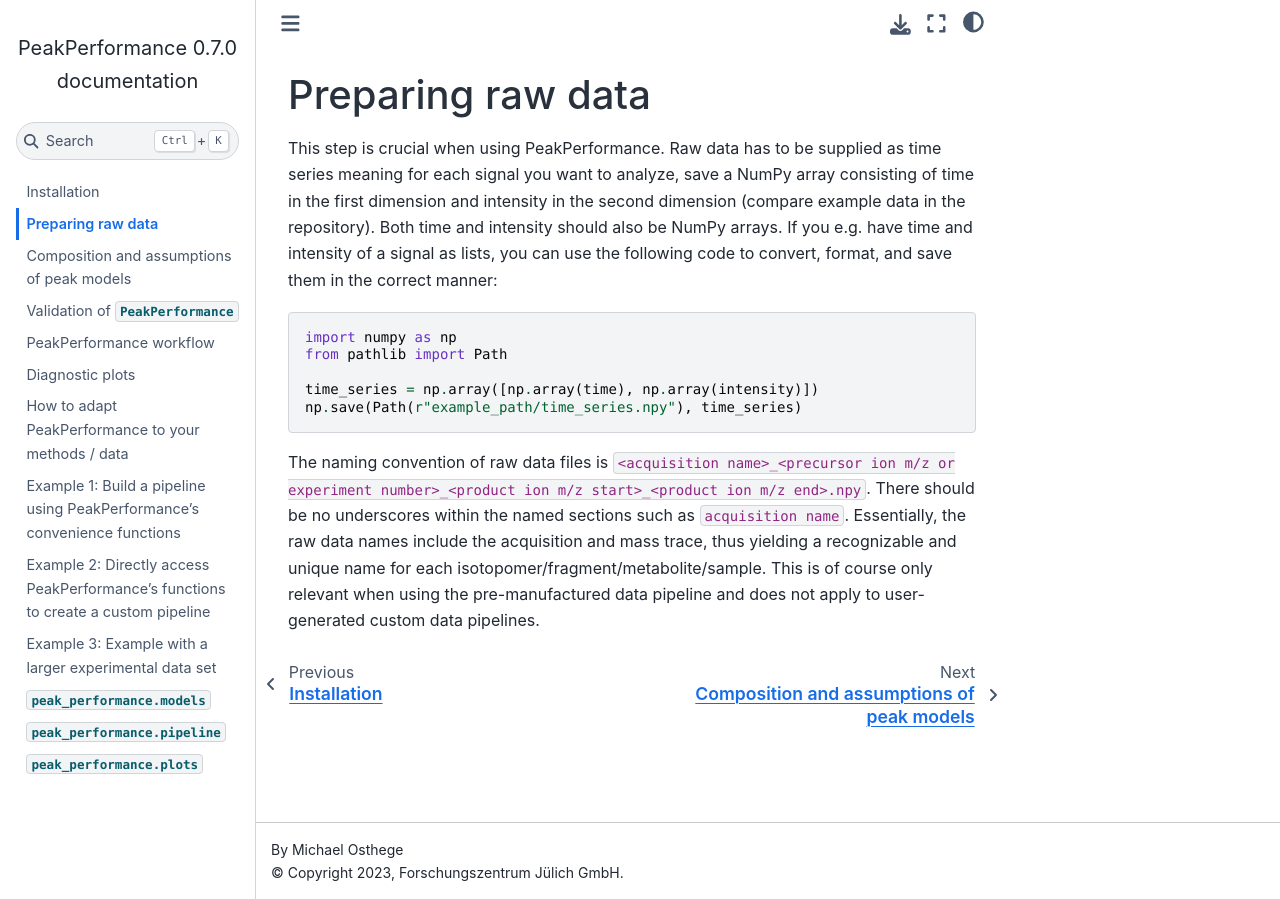
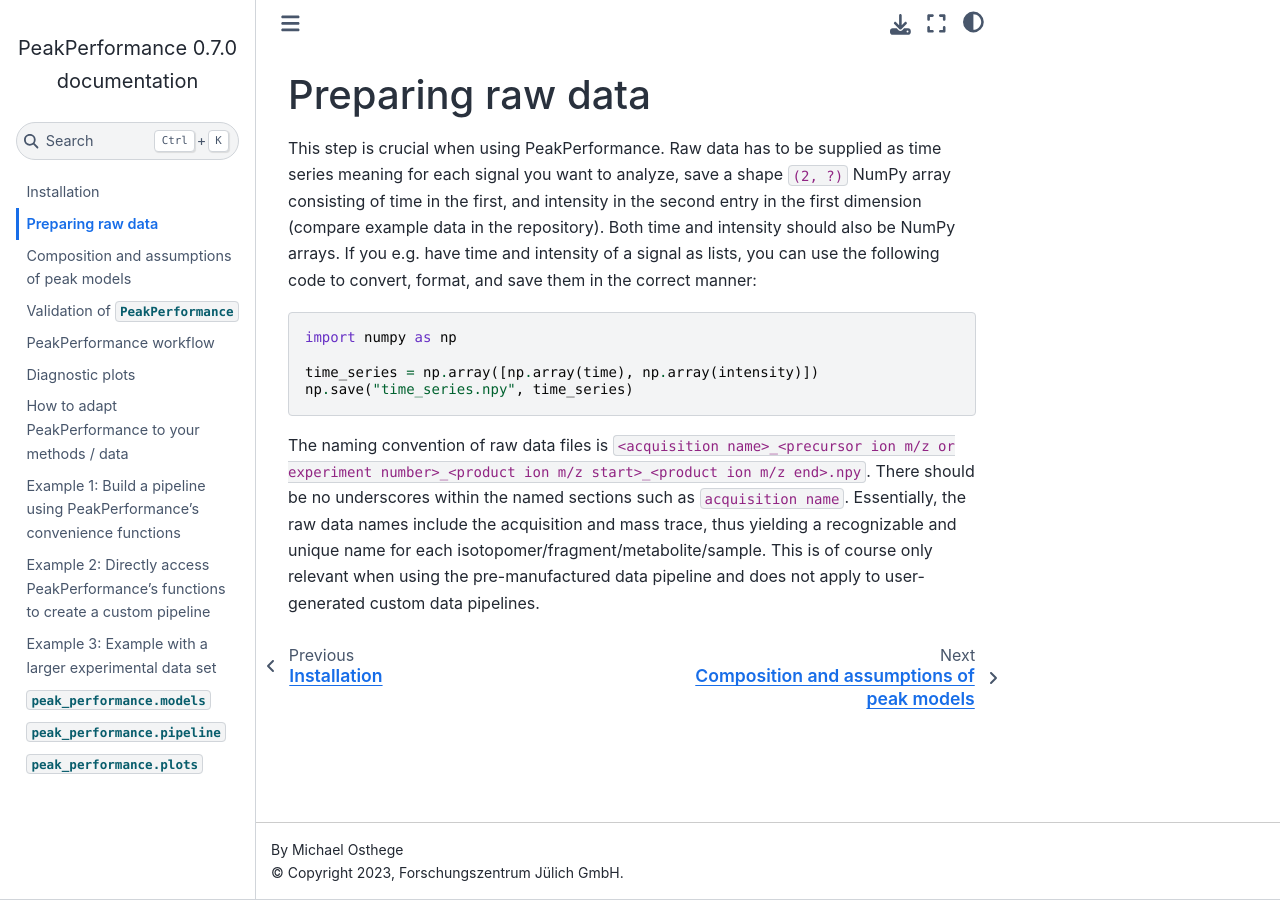
Before and after one commit to JuBiotech/peak-performance, a Sphinx documentation site: the page built from docs/source/markdown/Preparing_raw_data.md, in a window 1280 px wide. Built offline with Sphinx 7.4.7 and the Sphinx Book theme 1.1.4, drawn with Linux system fonts in a browser that asks for light colours; pages that are not in the unit, such as notebooks, are missing from menus.

Commit message:
Fix typos and simplify code example

````diff
--- a/docs/source/markdown/Preparing_raw_data.md
+++ b/docs/source/markdown/Preparing_raw_data.md
@@ -1,13 +1,15 @@
 # Preparing raw data
 
-This step is crucial when using PeakPerformance. Raw data has to be supplied as time series meaning for each signal you want to analyze, save a NumPy array consisting of time in the first dimension and intensity in the second dimension (compare example data in the repository). Both time and intensity should also be NumPy arrays. If you e.g. have time and intensity of a signal as lists, you can use the following code to convert, format, and save them in the correct manner:
+This step is crucial when using PeakPerformance.
+Raw data has to be supplied as time series meaning for each signal you want to analyze, save a shape `(2, ?)` NumPy array consisting of time in the first, and intensity in the second entry in the first dimension (compare example data in the repository).
+Both time and intensity should also be NumPy arrays.
+If you e.g. have time and intensity of a signal as lists, you can use the following code to convert, format, and save them in the correct manner:
 
 ```python
 import numpy as np
-from pathlib import Path
 
 time_series = np.array([np.array(time), np.array(intensity)])
-np.save(Path(r"example_path/time_series.npy"), time_series)
+np.save("time_series.npy", time_series)
 ```
 
 The naming convention of raw data files is `<acquisition name>_<precursor ion m/z or experiment number>_<product ion m/z start>_<product ion m/z end>.npy`. There should be no underscores within the named sections such as `acquisition name`. Essentially, the raw data names include the acquisition and mass trace, thus yielding a recognizable and unique name for each isotopomer/fragment/metabolite/sample. This is of course only relevant when using the pre-manufactured data pipeline and does not apply to user-generated custom data pipelines.
````
Also changed, not shown: README.md (+3 -1 lines).
